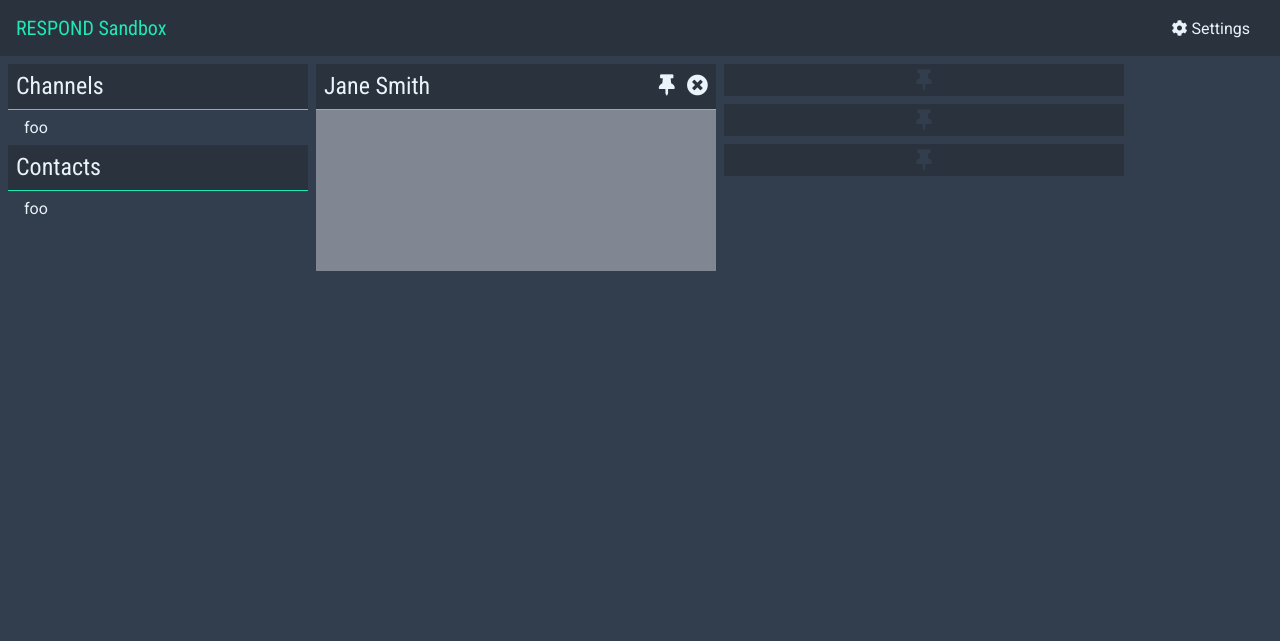
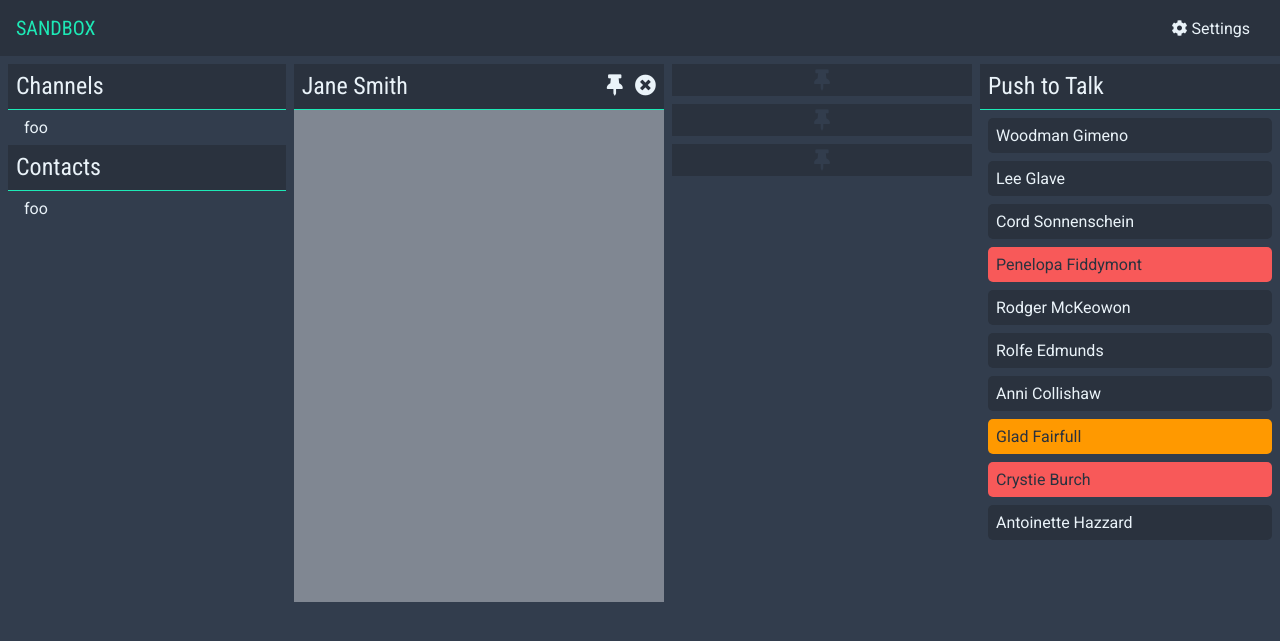
Before and after one commit to fergd/chat-int, a Jekyll site: the page built from index.html, in a window 1280 px wide. Shown: the top 641 px of the page. Built offline with Jekyll 4.4.1, drawn with Linux system fonts in a browser that asks for light colours; nearby versions of some CDN libraries.

Commit message:
test work done to PTT section

```diff
--- a/_config.yml
+++ b/_config.yml
@@ -32,3 +32,7 @@ gems:
 exclude:
   - Gemfile
   - Gemfile.lock
+
+# Enable livereload without having to explicitly call in command line
+livereload: true
+reload_port: 5678
--- /dev/null
+++ b/_data/users.json
@@ -0,0 +1,47 @@
+{
+    "users": [
+    {
+        "first_name": "Woodman",
+        "last_name": "Gimeno"
+    },
+    {
+        "first_name": "Lee",
+        "last_name": "Glave",
+        "is_incoming": true
+    },
+    {
+        "first_name": "Cord",
+        "last_name": "Sonnenschein"
+    },
+    {
+        "first_name": "Penelopa",
+        "last_name": "Fiddymont",
+        "is_busy": true
+    },
+    {
+        "first_name": "Rodger",
+        "last_name": "McKeowon"
+    },
+    {
+        "first_name": "Rolfe",
+        "last_name": "Edmunds"
+    },
+    {
+        "first_name": "Anni",
+        "last_name": "Collishaw"
+    },
+    {
+        "first_name": "Glad",
+        "last_name": "Fairfull",
+        "is_unread": true
+    },
+    {
+        "first_name": "Crystie",
+        "last_name": "Burch",
+        "is_busy": true
+    },
+    {
+        "first_name": "Antoinette",
+        "last_name": "Hazzard"
+    }]
+}
--- a/_includes/head.html
+++ b/_includes/head.html
@@ -6,6 +6,5 @@
 	<link rel="stylesheet" href="https://maxcdn.bootstrapcdn.com/bootstrap/4.0.0/css/bootstrap.min.css" integrity="sha384-Gn5384xqQ1aoWXA+058RXPxPg6fy4IWvTNh0E263XmFcJlSAwiGgFAW/dAiS6JXm" crossorigin="anonymous">
 	<link href="https://fonts.googleapis.com/css?family=Roboto+Condensed:400,400i,700|Roboto:400,400i,700" rel="stylesheet">
 	<link rel="stylesheet" href="https://use.fontawesome.com/releases/v5.0.10/css/all.css" integrity="sha384-+d0P83n9kaQMCwj8F4RJB66tzIwOKmrdb46+porD/OvrJ+37WqIM7UoBtwHO6Nlg" crossorigin="anonymous">
-
 	<link rel="stylesheet" href="assets/css/custom.css">
 </head>
--- a/_layouts/home.html
+++ b/_layouts/home.html
@@ -6,5 +6,7 @@
 	<script src="https://code.jquery.com/jquery-3.2.1.slim.min.js" integrity="sha384-KJ3o2DKtIkvYIK3UENzmM7KCkRr/rE9/Qpg6aAZGJwFDMVNA/GpGFF93hXpG5KkN" crossorigin="anonymous"></script>
 	<script src="https://cdnjs.cloudflare.com/ajax/libs/popper.js/1.12.9/umd/popper.min.js" integrity="sha384-ApNbgh9B+Y1QKtv3Rn7W3mgPxhU9K/ScQsAP7hUibX39j7fakFPskvXusvfa0b4Q" crossorigin="anonymous"></script>
 	<script src="https://maxcdn.bootstrapcdn.com/bootstrap/4.0.0/js/bootstrap.min.js" integrity="sha384-JZR6Spejh4U02d8jOt6vLEHfe/JQGiRRSQQxSfFWpi1MquVdAyjUar5+76PVCmYl" crossorigin="anonymous"></script>
+	<!-- <script src="https://cdn.jsdelivr.net/npm/vue/dist/vue.js"></script>
+	<script src="assets/scripts/main.js"></script> -->
 </body>
 </html>
--- a/assets/css/custom.scss
+++ b/assets/css/custom.scss
@@ -5,10 +5,13 @@
 $color__blue--darkest: 		#2A323E;
 $color__blue--darker: 		#323D4D;
 $color__blue--dark: 		#808792;
+
 $color__blue--highlighted: 	#1DE9B6;
 $color__light: 				#EAF3F9;
 $color__green: 				#8DC640;
 $color__yellow: 			#F4CA14;
+$color__red:				#F85959;
+$color__orange: 			#FF9900;
 $shade__medium: 			#D8D8D8;
 
 .bg__blue--darkest{
@@ -53,9 +56,6 @@ h1,h2,h3,h4{
 
 	color: $color__light;
 	margin: 0;
-}
-p{
-	letter-spacing: -0.03ch;
 }
 .navbar a.navbar-brand{
 	font-family: $type__title;
@@ -115,6 +115,7 @@ body{
 	height: 100%;
 	padding: $size--small;
 	background-color: $color__blue--dark;
+	min-width: 300px;
 }
 
 // comp__channels
@@ -125,7 +126,7 @@ body{
 
 // pinned containers
 .container__pinned section{
-	width: 400px;
+	min-width: 300px;
 	background: $color__blue--darkest;
 	padding: $size--small;
 	margin-bottom: $size--small;
@@ -149,3 +150,47 @@ body{
 	width: 400px;
 	margin-left: $size--small;
 }
+.area__ptt{
+	height: 100%;
+	padding: $size--small;
+	background-color: $color__blue--darker;
+	min-width: 300px;
+}
+
+// PTT Buttons
+.ptt__button{
+	background: $color__blue--darkest;
+	color: $color__light;
+	margin-bottom: $size--small;
+	padding: $size--small;
+	border-radius: 5px;
+	transition: all ease 0.5s;
+	cursor: pointer;
+}
+
+.ptt__button.is-busy{
+	background: $color__red;
+	color: $color__blue__darkest;
+}
+.is-unread{
+	background: $color__orange;
+	color: $color__blue__darkest;
+}
+.ptt__button__control{
+	display: none;
+}
+.ptt__button:hover{
+	.ptt__button__control{
+		display: block;
+	}
+}
+.ptt__button:active{
+	background: $color__green;
+	color: $color__blue__darkest;
+  	animation: pulse 1s infinite cubic-bezier(.48,.01,.61,1.01);
+}
+@keyframes pulse {
+  to {
+    box-shadow: 0 0 0px 3px rgba(141,198,64,.5);
+  }
+}
--- /dev/null
+++ b/assets/scripts/main.js
@@ -0,0 +1,18 @@
+var app = new Vue({
+  delimiters: ["((", "))"],
+  el: '#app',
+  data: {
+    names: [
+      {"first_name":"Woodman","last_name":"Gimeno"},
+      {"first_name":"Lee","last_name":"Glave"},
+      {"first_name":"Cord","last_name":"Sonnenschein"},
+      {"first_name":"Penelopa","last_name":"Fiddymont"},
+      {"first_name":"Rodger","last_name":"McKeowon"},
+      {"first_name":"Rolfe","last_name":"Edmunds"},
+      {"first_name":"Anni","last_name":"Collishaw"},
+      {"first_name":"Glad","last_name":"Fairfull"},
+      {"first_name":"Crystie","last_name":"Burch"},
+      {"first_name":"Antoinette","last_name":"Hazzard"}
+    ]
+  }
+})
--- a/index.html
+++ b/index.html
@@ -3,7 +3,7 @@ layout: home
 ---
 <nav class="navbar d-flex justify-content-between">
     <div class="p-2">
-        <h1><a class="navbar-brand" href="#">RESPOND Sandbox</a></h1>
+        <h1><a class="navbar-brand" href="#">SANDBOX</a></h1>
     </div>
     <div class="dropdown ml-auto p-2">
         <button class="btn-no-bg" type="button" id="dropdownMenuButton" data-toggle="dropdown" aria-haspopup="true" aria-expanded="false"><i class="fas fa-cog"></i>&nbsp;Settings
@@ -16,7 +16,7 @@ layout: home
     </div>
 </nav>
 
-<main class="d-flex">
+<main class="d-flex"  id="app">
     <div class="container__contacts d-flex flex-column">
         <article class="sidebar comp__channels">
             <header class="header__group">
@@ -65,4 +65,18 @@ layout: home
 			<i class="fas fa-thumbtack fa-lg"></i>
 		</section>
    	</div>
+
+   	<div class="container__ptt">
+   		<header class="header__group d-flex justify-content-between align-items-center">
+            <h4>Push to Talk</h4>
+        </header>
+        <section class="area__ptt">
+        	{% for user in site.data.users.users %}
+            <div class="ptt__button d-flex justify-content-between {% if user.is_busy %}is-busy{% endif %} {% if user.is_unread %}is-unread{% endif %}">
+            <span>{{ user.first_name }}&nbsp;{{ user.last_name }}</span>
+            <span class="ptt__button__control"><i class="far fa-times-circle"></i></span>
+        	</div>
+        	{% endfor %}
+        </section>
+   	</div>
 </main>
```
